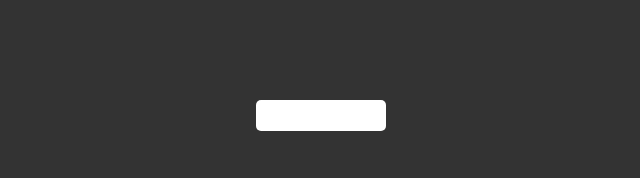
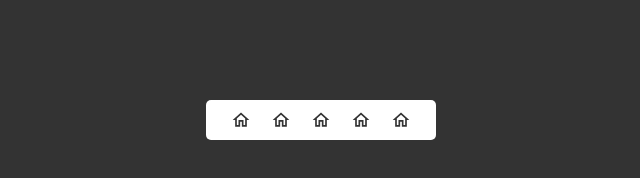
Before and after one commit to Christiano0407/build_VanillaJavascript_Projects, a website: page magicIndicator/magicIndicator.html in a window 1280 px wide. Shown: the whole page, without its empty margins (319-959 px from the left). Drawn offline with Linux system fonts and the light colour scheme.

Commit message:
part two menu

```diff
--- a/magicIndicator/cssMagicIndicator.css
+++ b/magicIndicator/cssMagicIndicator.css
@@ -87,4 +87,25 @@ body {
   pointer-events: none;
   position: absolute;
   bottom: calc();
+  transition: 250ms ease-in-out;
+  transform: translateY(50%);
 }
+.list .icon {
+  position: relative;
+  transition: 250ms ease-in-out;
+}
+.list .icon svg {
+  fill: currentColor;
+  width: var(--icon-size);
+  height: var(--icon-size);
+  display: block;
+}
+/** => Clave Active =*/
+.list .active .text {
+  pointer-events: all;
+  opacity: 1;
+  transform: translateY(0);
+}
+.list {
+  position: relative;
+}
--- a/magicIndicator/magicIndicator.html
+++ b/magicIndicator/magicIndicator.html
@@ -13,36 +13,71 @@
         <div data-indicator class="indicator">
           <div class="corners"></div>
         </div>
-        <li> <a href="#" class="active">
+        <li>
+          <a href="#" class="active">
             <div class="icon">
-                <svg xmlns="http://www.w3.org/2000/svg" viewBox="0 0 24 24" ><path d="M0 0h24v24H0V0z" fill="none"/><path d="M12 5.69l5 4.5V18h-2v-6H9v6H7v-7.81l5-4.5M12 3L2 12h3v8h6v-6h2v6h6v-8h3L12 3z"/>
+              <svg xmlns="http://www.w3.org/2000/svg" viewBox="0 0 24 24">
+                <path d="M0 0h24v24H0V0z" fill="none" />
+                <path
+                  d="M12 5.69l5 4.5V18h-2v-6H9v6H7v-7.81l5-4.5M12 3L2 12h3v8h6v-6h2v6h6v-8h3L12 3z"
+                />
+              </svg>
             </div>
-            <div class="text">Home</div>
-       </a> </li>
-         <li> <a href="#" class="active">
+            <div class="text"></div>
+          </a>
+        </li>
+        <li>
+          <a href="#">
             <div class="icon">
-               <svg xmlns="http://www.w3.org/2000/svg" viewBox="0 0 24 24"><path d="M0 0h24v24H0V0z" fill="none"/><path d="M12 5.9c1.16 0 2.1.94 2.1 2.1s-.94 2.1-2.1 2.1S9.9 9.16 9.9 8s.94-2.1 2.1-2.1m0 9c2.97 0 6.1 1.46 6.1 2.1v1.1H5.9V17c0-.64 3.13-2.1 6.1-2.1M12 4C9.79 4 8 5.79 8 8s1.79 4 4 4 4-1.79 4-4-1.79-4-4-4zm0 9c-2.67 0-8 1.34-8 4v3h16v-3c0-2.66-5.33-4-8-4z"/></svg>
+              <svg xmlns="http://www.w3.org/2000/svg" viewBox="0 0 24 24">
+                <path d="M0 0h24v24H0V0z" fill="none" />
+                <path
+                  d="M12 5.69l5 4.5V18h-2v-6H9v6H7v-7.81l5-4.5M12 3L2 12h3v8h6v-6h2v6h6v-8h3L12 3z"
+                />
+              </svg>
             </div>
-            <div class="text">Home</div>
-       </a> </li>
-        <li> <a href="#" class="active">
+            <div class="text"></div>
+          </a>
+        </li>
+        <li>
+          <a href="#">
             <div class="icon">
-              <svg xmlns="http://www.w3.org/2000/svg" viewBox="0 0 24 24"><path d="M0 0h24v24H0V0z" fill="none"/><path d="M20 2H4c-1.1 0-2 .9-2 2v18l4-4h14c1.1 0 2-.9 2-2V4c0-1.1-.9-2-2-2zm0 14H6l-2 2V4h16v12z"/></svg>
+              <svg xmlns="http://www.w3.org/2000/svg" viewBox="0 0 24 24">
+                <path d="M0 0h24v24H0V0z" fill="none" />
+                <path
+                  d="M12 5.69l5 4.5V18h-2v-6H9v6H7v-7.81l5-4.5M12 3L2 12h3v8h6v-6h2v6h6v-8h3L12 3z"
+                />
+              </svg>
             </div>
-            <div class="text">Home</div>
-       </a> </li>
-        <li> <a href="#" class="active">
+            <div class="text"></div>
+          </a>
+        </li>
+        <li>
+          <a href="#">
             <div class="icon">
-                <svg xmlns="http://www.w3.org/2000/svg" viewBox="0 0 24 24"><path d="M0 0h24v24H0V0z" fill="none"/><path d="M14.12 4l1.83 2H20v12H4V6h4.05l1.83-2h4.24M15 2H9L7.17 4H4c-1.1 0-2 .9-2 2v12c0 1.1.9 2 2 2h16c1.1 0 2-.9 2-2V6c0-1.1-.9-2-2-2h-3.17L15 2zm-3 7c1.65 0 3 1.35 3 3s-1.35 3-3 3-3-1.35-3-3 1.35-3 3-3m0-2c-2.76 0-5 2.24-5 5s2.24 5 5 5 5-2.24 5-5-2.24-5-5-5z"/></svg>
+              <svg xmlns="http://www.w3.org/2000/svg" viewBox="0 0 24 24">
+                <path d="M0 0h24v24H0V0z" fill="none" />
+                <path
+                  d="M12 5.69l5 4.5V18h-2v-6H9v6H7v-7.81l5-4.5M12 3L2 12h3v8h6v-6h2v6h6v-8h3L12 3z"
+                />
+              </svg>
             </div>
-            <div class="text">Home</div>
-       </a> </li>
-        <li> <a href="#" class="active">
+            <div class="text"></div>
+          </a>
+        </li>
+        <li>
+          <a href="#">
             <div class="icon">
-               <svg xmlns="http://www.w3.org/2000/svg" viewBox="0 0 24 24"><path d="M0 0h24v24H0V0z" fill="none"/><path d="M19.43 12.98c.04-.32.07-.64.07-.98 0-.34-.03-.66-.07-.98l2.11-1.65c.19-.15.24-.42.12-.64l-2-3.46c-.09-.16-.26-.25-.44-.25-.06 0-.12.01-.17.03l-2.49 1c-.52-.4-1.08-.73-1.69-.98l-.38-2.65C14.46 2.18 14.25 2 14 2h-4c-.25 0-.46.18-.49.42l-.38 2.65c-.61.25-1.17.59-1.69.98l-2.49-1c-.06-.02-.12-.03-.18-.03-.17 0-.34.09-.43.25l-2 3.46c-.13.22-.07.49.12.64l2.11 1.65c-.04.32-.07.65-.07.98 0 .33.03.66.07.98l-2.11 1.65c-.19.15-.24.42-.12.64l2 3.46c.09.16.26.25.44.25.06 0 .12-.01.17-.03l2.49-1c.52.4 1.08.73 1.69.98l.38 2.65c.03.24.24.42.49.42h4c.25 0 .46-.18.49-.42l.38-2.65c.61-.25 1.17-.59 1.69-.98l2.49 1c.06.02.12.03.18.03.17 0 .34-.09.43-.25l2-3.46c.12-.22.07-.49-.12-.64l-2.11-1.65zm-1.98-1.71c.04.31.05.52.05.73 0 .21-.02.43-.05.73l-.14 1.13.89.7 1.08.84-.7 1.21-1.27-.51-1.04-.42-.9.68c-.43.32-.84.56-1.25.73l-1.06.43-.16 1.13-.2 1.35h-1.4l-.19-1.35-.16-1.13-1.06-.43c-.43-.18-.83-.41-1.23-.71l-.91-.7-1.06.43-1.27.51-.7-1.21 1.08-.84.89-.7-.14-1.13c-.03-.31-.05-.54-.05-.74s.02-.43.05-.73l.14-1.13-.89-.7-1.08-.84.7-1.21 1.27.51 1.04.42.9-.68c.43-.32.84-.56 1.25-.73l1.06-.43.16-1.13.2-1.35h1.39l.19 1.35.16 1.13 1.06.43c.43.18.83.41 1.23.71l.91.7 1.06-.43 1.27-.51.7 1.21-1.07.85-.89.7.14 1.13zM12 8c-2.21 0-4 1.79-4 4s1.79 4 4 4 4-1.79 4-4-1.79-4-4-4zm0 6c-1.1 0-2-.9-2-2s.9-2 2-2 2 .9 2 2-.9 2-2 2z"/></svg>
+              <svg xmlns="http://www.w3.org/2000/svg" viewBox="0 0 24 24">
+                <path d="M0 0h24v24H0V0z" fill="none" />
+                <path
+                  d="M12 5.69l5 4.5V18h-2v-6H9v6H7v-7.81l5-4.5M12 3L2 12h3v8h6v-6h2v6h6v-8h3L12 3z"
+                />
+              </svg>
             </div>
-            <div class="text">Home</div>
-       </a> </li>
+            <div class="text"></div>
+          </a>
+        </li>
       </ul>
     </nav>
 
```
